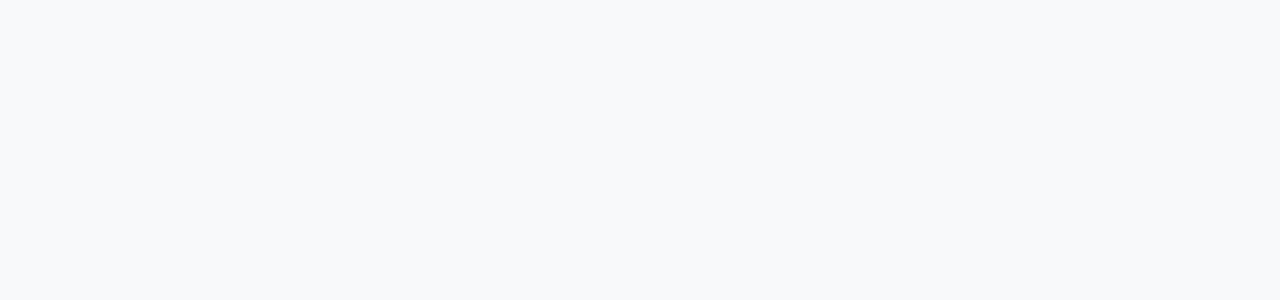
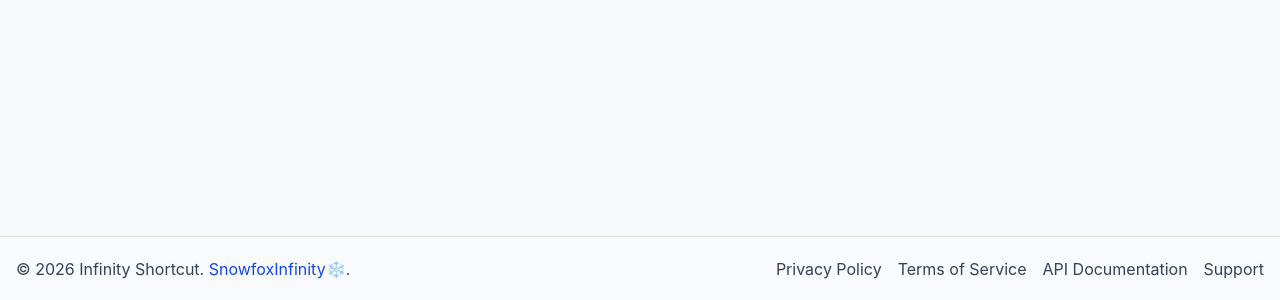
Before and after one commit to rezafauzan/infinity-shortcut, a React (Vite) app: page /auth in a window 1280 px wide. Shown: the part 564-864 px from the top of the page. Before the commit the page ends 800 px from the top, so only its background shows below. Built offline with nearby package versions, Linux system fonts and the light colour scheme.

Commit message:
Feat: add footer in AuthLayout

```diff
--- a/src/pages/auth/AuthLayout.jsx
+++ b/src/pages/auth/AuthLayout.jsx
@@ -1,4 +1,5 @@
 import { Outlet } from "react-router-dom";
+import Footer from "../../components/Footer";
 const AuthLayout = () => {
     return (
         <>
@@ -7,6 +8,7 @@ const AuthLayout = () => {
                     <Outlet />
                 </div>
             </section >
+            <Footer />
         </>
     )
 }
```
